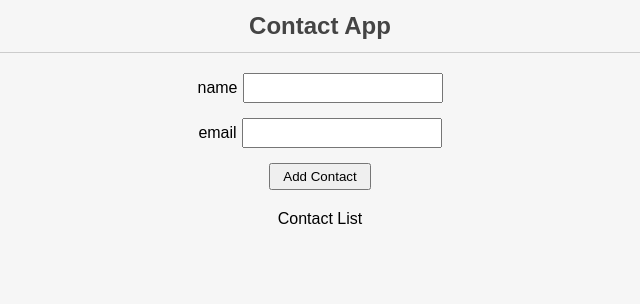
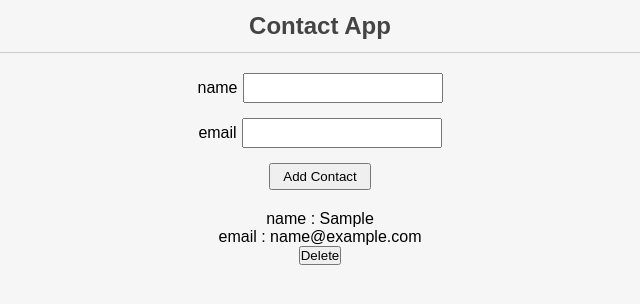
Before and after one commit to samamoazemi/Contact-App, a React (Create React App) app: page / in a window 1280 px wide. Both pictures are taken after typing "Sample", "name@example.com" into the empty fields and a click on the button "Add Contact". Shown: the top 304 px of the page, without its empty margins (320-960 px from the left). Built offline with nearby package versions, Linux system fonts and the light colour scheme.

Commit message:
Develop ContactList component

```diff
--- a/src/App.js
+++ b/src/App.js
@@ -1,6 +1,7 @@
 import { useState } from 'react';
 import './App.css';
 import AddContact from './components/AddContact/AddContact';
+import ContactList from './components/ContactList/ContactList';
 
 function App() {
   const[contacts, setContacts] = useState([]);
@@ -8,20 +9,17 @@
   const addContactHandler = (contact) => {
     // console.log(contact)
     setContacts([...contacts, {id:Math.ceil(Math.random()*100), ...contact }])
-
-    // const NewAdded = {
-    //   id: Math.random()*100,
-    //   name:contact.name,
-    //   email:contact.email,
-    // }
-    // setContacts([...contacts, NewAdded])
-}
+  }
+  const deleteContactHandler = (id) => {
+    const filteredContacts = contacts.filter((c) => c.id !== id);
+    setContacts(filteredContacts);
+  }
 
   return (
     <main className="App">
       <h2>Contact App</h2>
       <AddContact addContactHandler={addContactHandler} />
-      <section>Contact List</section>
+      <ContactList contacts={contacts} onDelete={deleteContactHandler} />
     </main>
   );
 }
--- a/src/components/AddContact/AddContact.js
+++ b/src/components/AddContact/AddContact.js
@@ -9,6 +9,10 @@
     }
 
     const submitForm = (e) => {
+        if(!contact.name || !contact.email){
+            alert("all fields are mandatory !");
+            return;
+        }
         e.preventDefault();
         addContactHandler(contact)
         setContact({name: "", email: ""});
--- /dev/null
+++ b/src/components/ContactList/ContactList.js
@@ -0,0 +1,18 @@
+const ContactList = ({ contacts, onDelete }) => {
+    return (
+        <>
+          {contacts.map((contact) => {
+              const{ name, email, id } = contact
+              return(
+                <div key={id}>
+                  <p> name : {name} </p>
+                  <p> email : {email} </p>
+                  <button onClick={() => onDelete(id)}>Delete</button>
+                </div>
+              )
+          })}
+        </>
+    );
+}
+
+export default ContactList;
```
